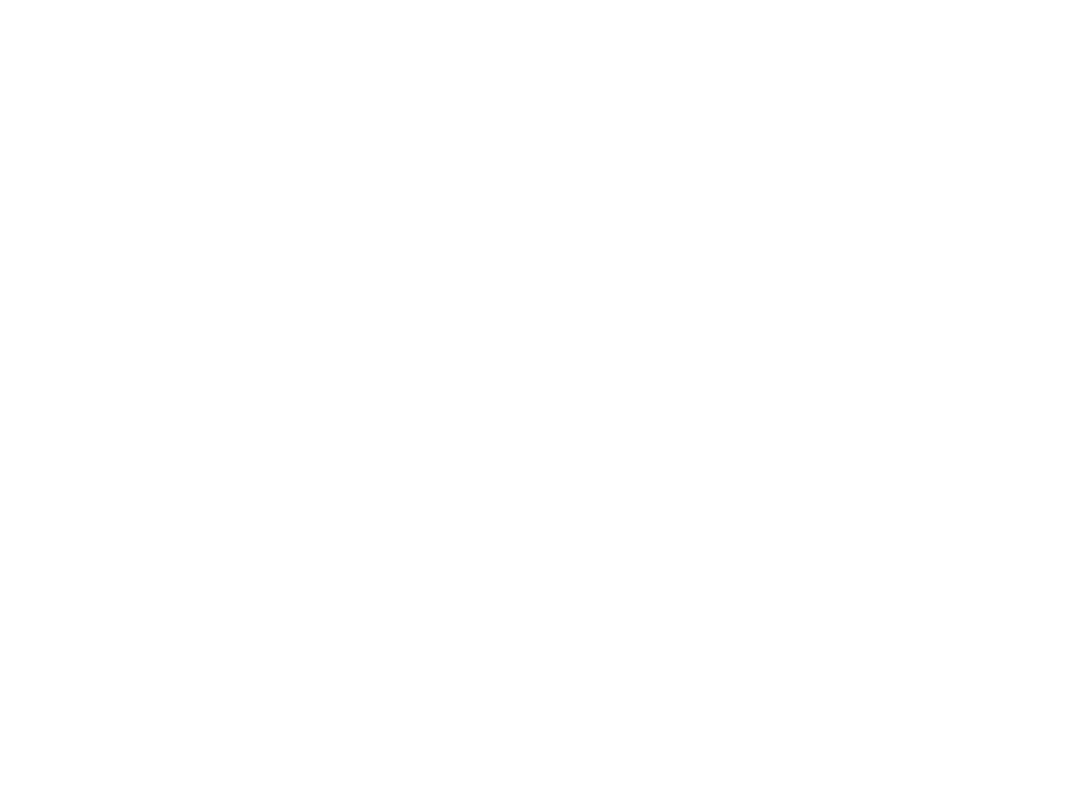
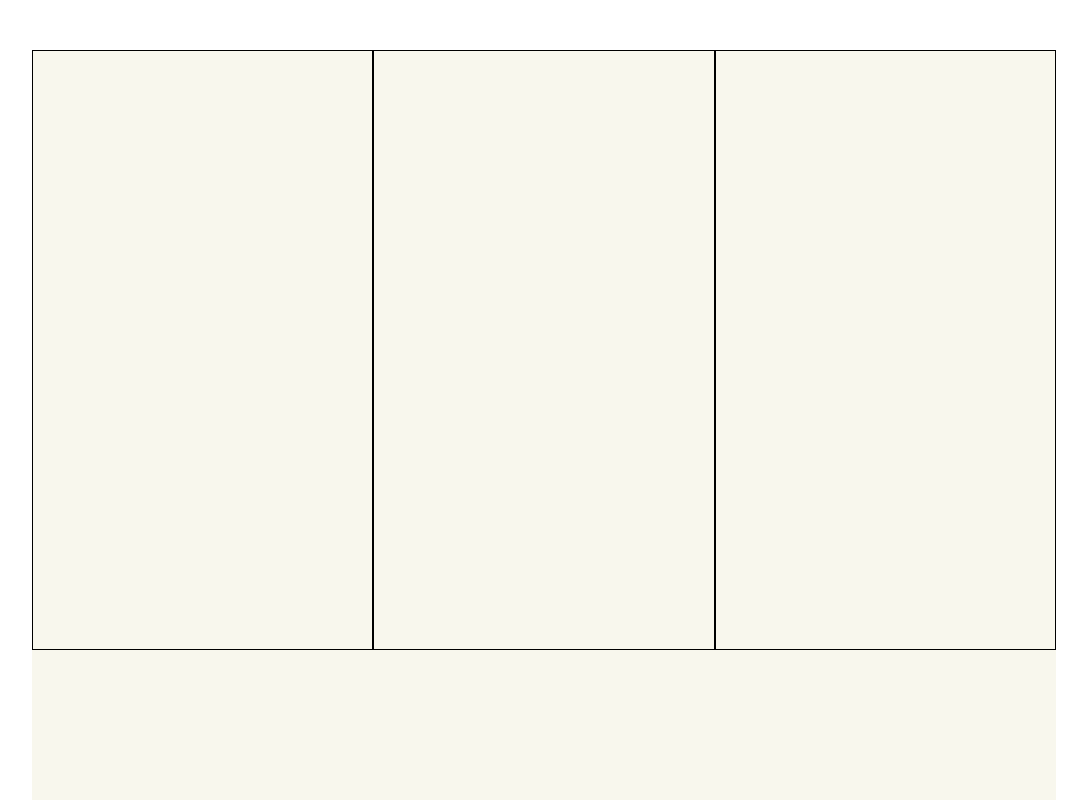
Before and after one commit to ElenaLj/html-css-boolando, a plain HTML site: page index.html in a window 1280 px wide. Shown: the top 800 px of the page, without its empty margins (96-1183 px from the left). Drawn offline with Linux system fonts and the light colour scheme.

Commit message:
insert layout pagina

```diff
--- a/css/style.css
+++ b/css/style.css
@@ -6,7 +6,43 @@
     box-sizing: border-box;
 }
 
+/* *** main *** */
 .container {
     width: 80%;
-    margin: 0 auto;
+    margin: 50px auto;
 }
+
+.clearfix::after {
+    content: "";
+    clear: both;
+    display: table;
+}
+
+.row-1 .box, .row-2 .box {
+    width: calc(100% / 3);
+    height: 600px;
+}
+
+.left {
+    float: left;
+}
+/* *** row 1 *** */
+
+
+/* *** row 2 *** */
+
+/* *** debug *** */
+
+.debug.container {
+    background-color: rgb(248, 247, 237);
+    height: 2000px;
+}
+
+.debug .row-1,
+.debug .row-2 {
+    height: calc(100% / 2);
+}
+
+.debug .box {
+    border: 1px solid black;
+}
--- a/index.html
+++ b/index.html
@@ -8,20 +8,20 @@
     <link rel="stylesheet" href="css/style.css">
 </head>
 <body>
-    <div class="container">
+    <div class="container debug">
         <!-- prima riga  -->
-        <div class="row-1">
-            <div></div>
-            <div></div>
-            <div></div>
+        <div class="row-1 clearfix">
+            <div class="box left"></div>
+            <div class="box left"></div>
+            <div class="box left"></div>
         </div>
         <!-- /prima riga -->
 
         <!-- seconda riga -->
-        <div class="row-2">
-            <div></div>
-            <div></div>
-            <div></div>
+        <div class="row-2 clearfix">
+            <div class="box left"></div>
+            <div class="box left"></div>
+            <div class="box left"></div>
         </div>
         <!-- /seconda riga -->
     </div>
```
